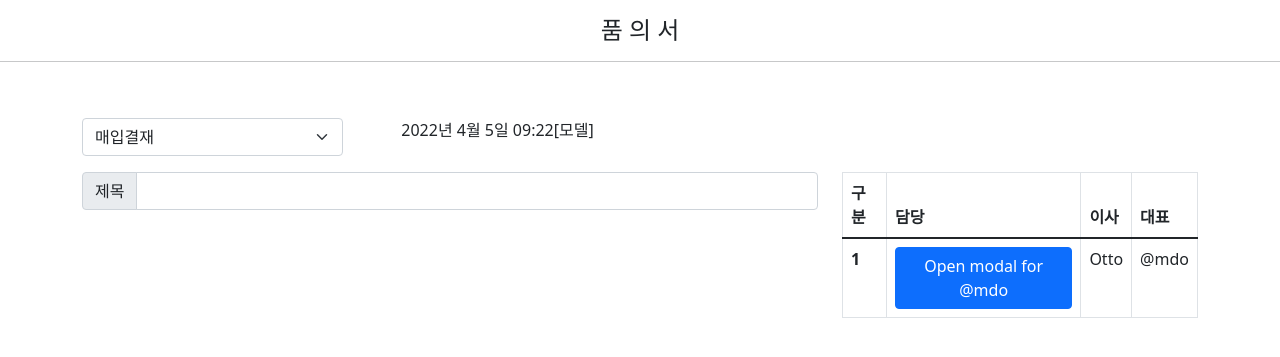
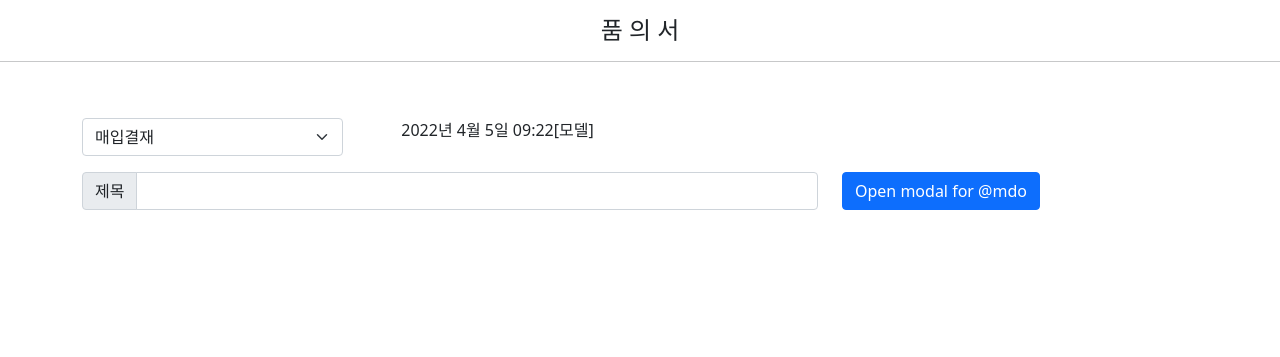
Before and after one commit to hyunsoo76/pybo, a Django app: page /eas/detail in a window 1280 px wide. Shown: the top 357 px of the page. Run offline with Django 3.2, Linux system fonts and the light colour scheme.

Commit message:
detail page

```diff
--- a/eas/templates/eas/detail.html
+++ b/eas/templates/eas/detail.html
@@ -16,7 +16,7 @@
         <hr>
         <br>
         <p></p>
-          <div class="container container-bordered">
+          <div class="container">
         <div class="row" align="center">
           <div class="col">
             <select class="form-select" aria-label="Default select example">
@@ -37,19 +37,8 @@
               <input type="text" class="form-control" aria-label="Sizing example input" aria-describedby="inputGroup-sizing-default">
             </div>
           </div>
-          <div class="col-4"><table class="table table-bordered">
-                  <thead>
-                    <tr>
-                      <th scope="col">구분</th>
-                      <th scope="col">담당</th>
-                      <th scope="col">이사</th>
-                      <th scope="col">대표</th>
-                    </tr>
-                  </thead>
-                  <tbody>
-                    <tr>
-                      <th scope="row">1</th>
-                      <td><button type="button" class="btn btn-primary" data-bs-toggle="modal" data-bs-target="#exampleModal" data-bs-whatever="@mdo">Open modal for @mdo</button>
+          <div class="col-4">
+              <button type="button" class="btn btn-primary" data-bs-toggle="modal" data-bs-target="#exampleModal" data-bs-whatever="@mdo">Open modal for @mdo</button>
                       <div class="modal fade" id="exampleModal" tabindex="-1" aria-labelledby="exampleModalLabel" aria-hidden="true">
                               <div class="modal-dialog">
                                 <div class="modal-content">
@@ -75,13 +64,8 @@
                                   </div>
                                 </div>
                               </div>
-                            </div></td>
-                      <td>Otto</td>
-                      <td>@mdo</td>
-                    </tr>
-
-                  </tbody>
-                </table></div>
+                            </div>
+                      </div>
         </div>
 </div>
   </body>
```
